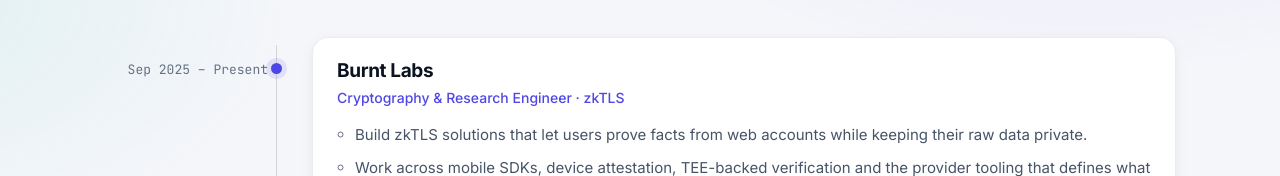
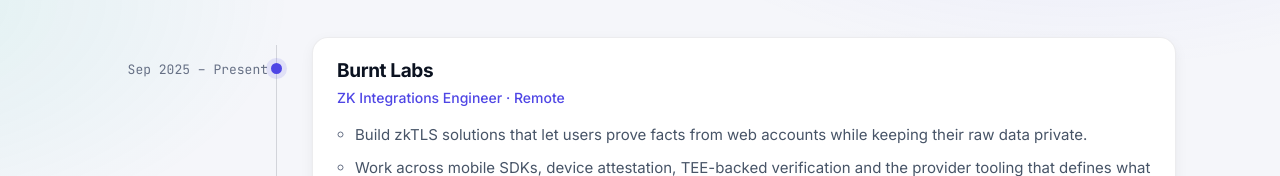
Before and after one commit to Kushal7788/Kushal7788.github.io, a plain HTML site: page index.html in a window 1280 px wide. Shown: the part 1763-1939 px from the top of the page. Drawn offline with Linux system fonts and the light colour scheme.

Commit message:
Use official Burnt Labs title (ZK Integrations Engineer) in experience
Co-Authored-By: Claude Opus 5.5 <noreply@anthropic.com>

```diff
--- a/index.html
+++ b/index.html
@@ -198,7 +198,7 @@
           <article class="t-card">
             <header>
               <h3>Burnt Labs</h3>
-              <p class="t-role">Cryptography &amp; Research Engineer · zkTLS</p>
+              <p class="t-role">ZK Integrations Engineer · Remote</p>
             </header>
             <ul>
               <li>Build zkTLS solutions that let users prove facts from web accounts while keeping their raw data private.</li>
```
